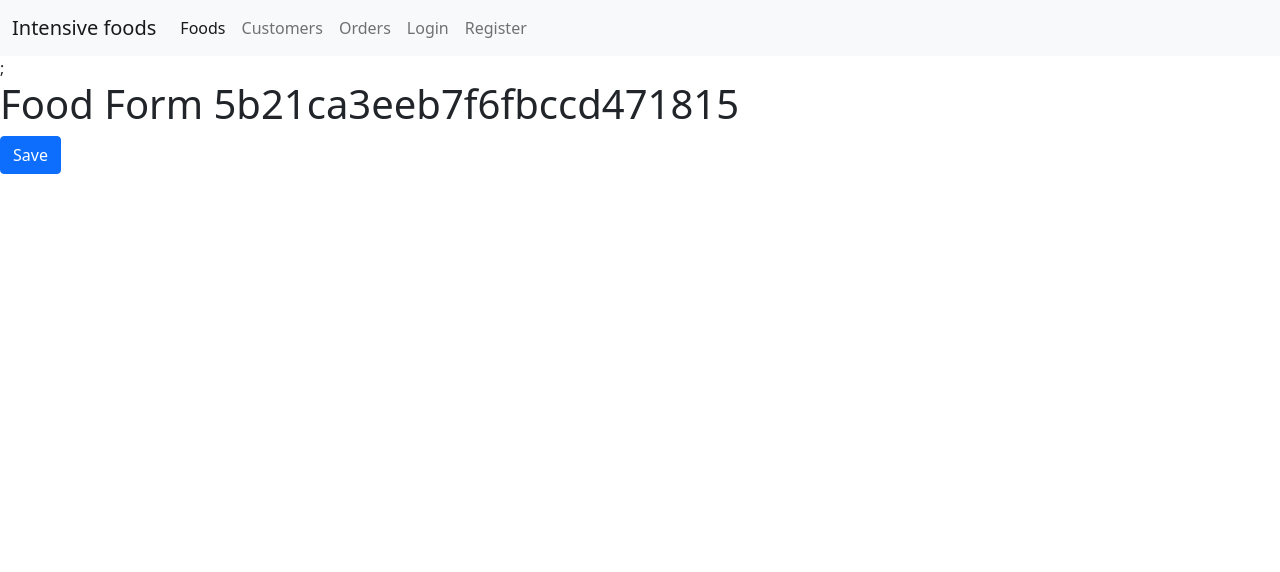
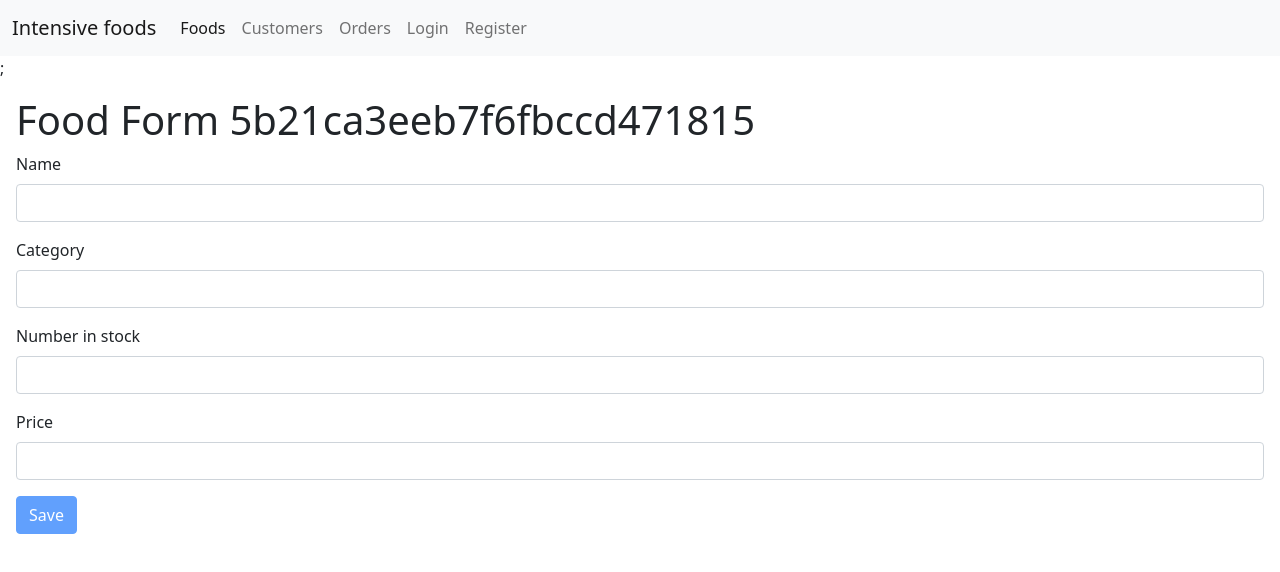
Before and after one commit to eva-hs/intensive-foods, a React (Create React App) app: page /intensive-foods/foods/5b21ca3eeb7f6fbccd471815 in a window 1280 px wide. Shown: the top 572 px of the page. Built offline with nearby package versions, Linux system fonts and the light colour scheme.

Commit message:
Added form in FoodForm

```diff
--- a/src/components/FoodForm.jsx
+++ b/src/components/FoodForm.jsx
@@ -1,18 +1,39 @@
-import React, { Component } from "react";
+import React from "react";
+import Joi from "joi";
+import Form from "./common/Form";
 
-class FoodForm extends Component {
-  handleSave = () => {
+class FoodForm extends Form {
+  state = {
+    data: {
+      name: "",
+      category: "",
+      numberInStock: "",
+      price: "",
+    },
+    errors: { name: "", category: "", numberInStock: "", price: "" },
+  };
+
+  schema = Joi.object({
+    name: Joi.string().required().label("Name"),
+    category: Joi.string().required().label("Category"),
+    numberInStock: Joi.number().required().label("Number in stock"),
+    price: Joi.number().required().label("Price"),
+  });
+
+  doSubmit = () => {
     this.props.history.push("/intensive-foods/foods");
   };
 
   render() {
     return (
-      <>
+      <form className="m-3" onSubmit={this.handleSubmit}>
         <h1>Food Form {this.props.match.params.id}</h1>
-        <button className="btn btn-primary" onClick={() => this.handleSave()}>
-          Save
-        </button>
-      </>
+        {this.renderInput("name", "Name")}
+        {this.renderInput("category", "Category")}
+        {this.renderInput("numberInStock", "Number in stock")}
+        {this.renderInput("price", "Price")}
+        {this.renderButton("Save")}
+      </form>
     );
   }
 }
```
